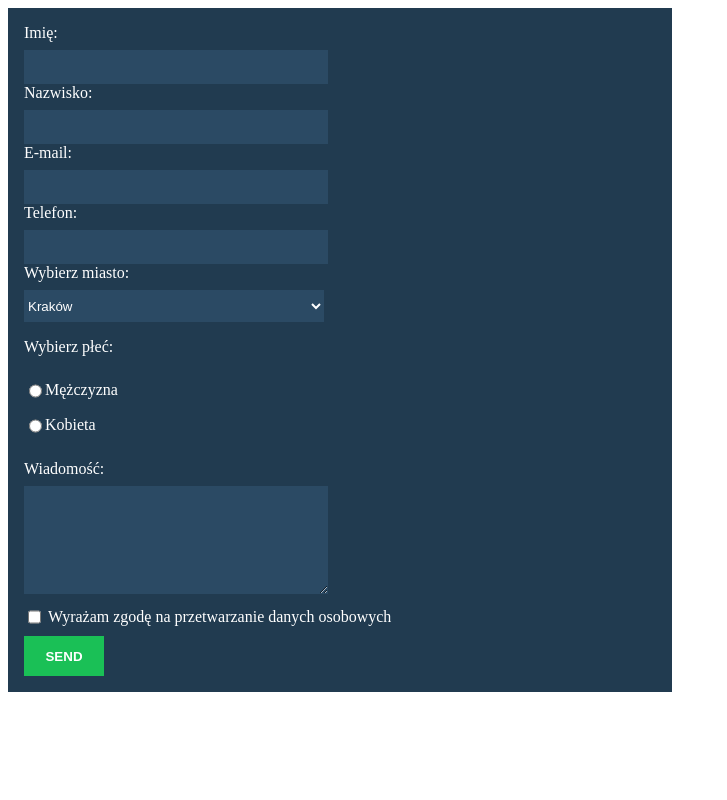
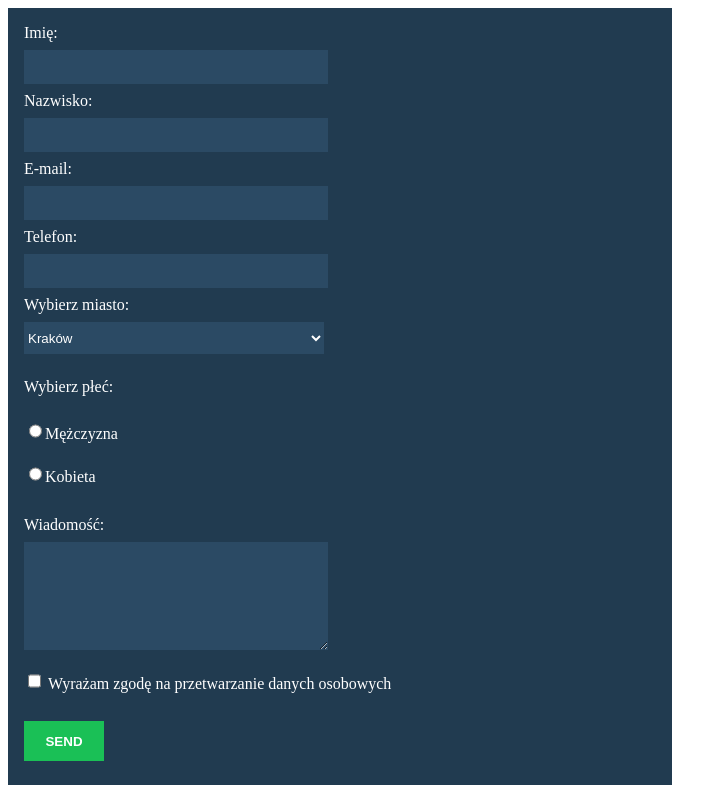
Before and after one commit to tycoonkabuzi/Task50373, a plain HTML site: page index.html in a window 1280 px wide. Shown: the whole page, without its empty margins (0-727 px from the left). Drawn offline with Linux system fonts and the light colour scheme; files that its build step writes are made by us from their sources.

Commit message:
Adding up some adjustement on the elements

```diff
--- a/css/style.css
+++ b/css/style.css
@@ -19,6 +19,7 @@ textarea {
   width: 300px;
   height: 4vh;
   color: white;
+  margin-bottom: 1vh;
 }
 input:focus,
 select:focus,
@@ -53,6 +54,7 @@ input[type="submit"] {
   width: 10vh;
   height: 5vh;
   font-weight: 800;
+  margin-top: 2vh;
 }
 input[type="submit"]:hover {
   background-color: #46e881;
```
